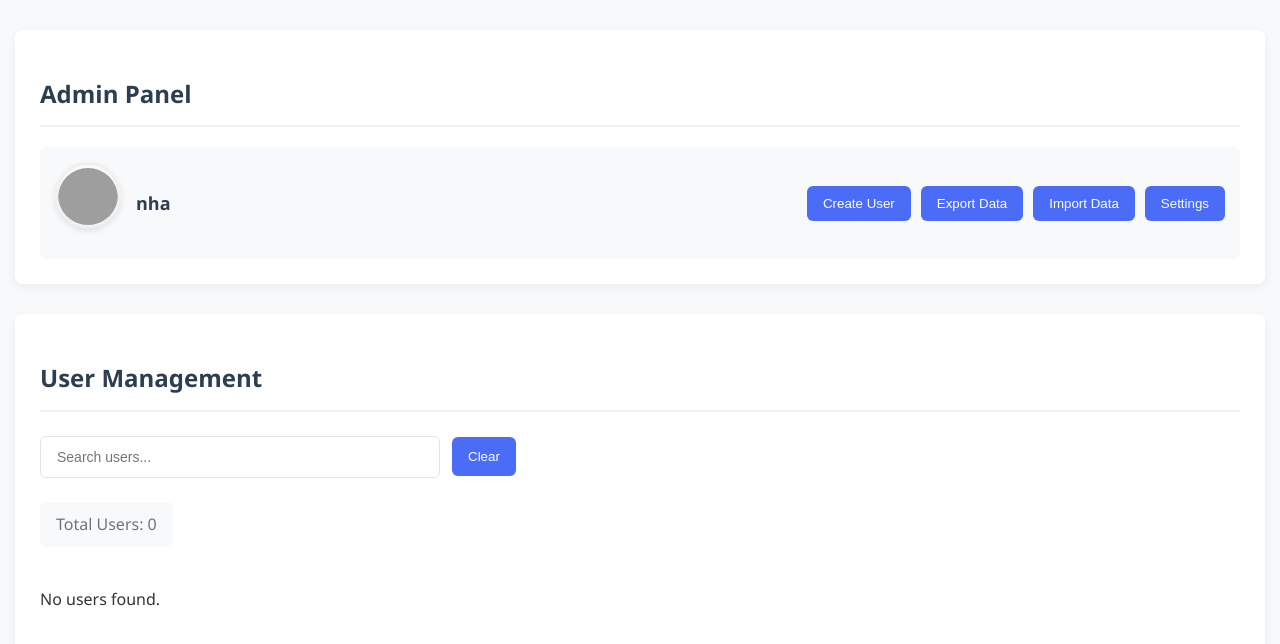
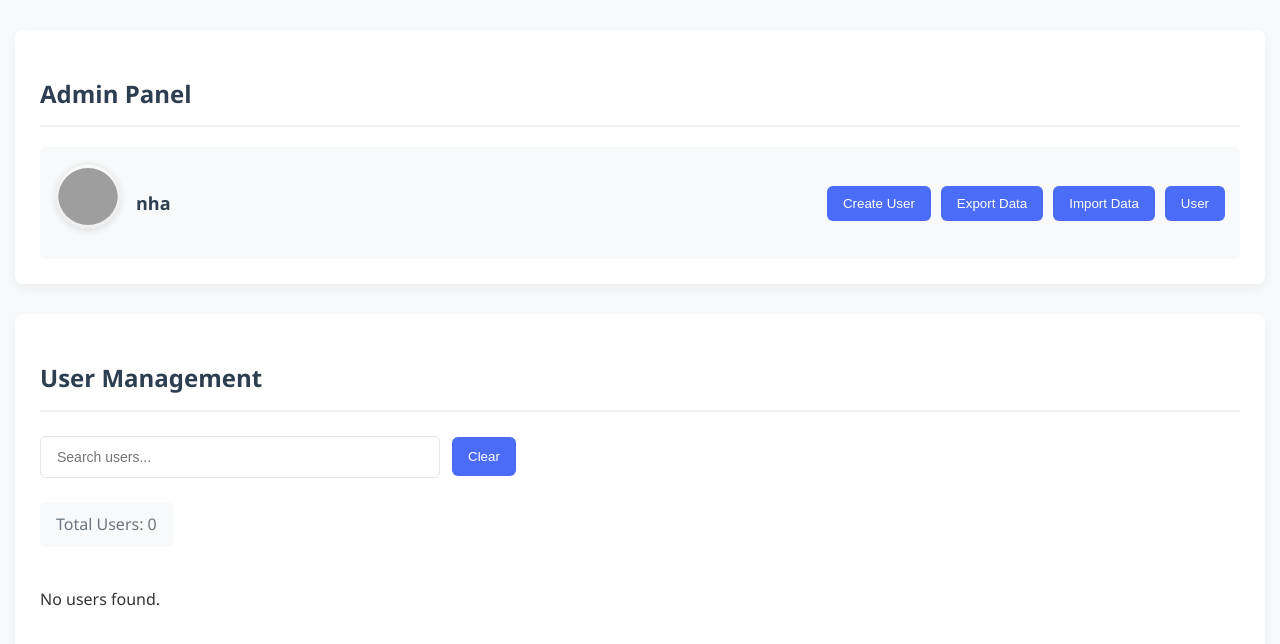
Before and after one commit to panhoy/admin-user, a plain HTML site: page index.html in a window 1280 px wide. Drawn offline with Linux system fonts and the light colour scheme; files that its build step writes are made by us from their sources; grey boxes are pictures that could not be loaded.

Commit message:
Add files via upload

```diff
--- a/index.html
+++ b/index.html
@@ -590,7 +590,7 @@ body {
                     <button id="createUserBtn">Create User</button>
                     <button id="exportDataBtn">Export Data</button>
                     <button id="importDataBtn">Import Data</button>
-                    <button id="settingsBtn">Settings</button>
+                    <a href="user.html"><button id="settingsBtn">User</button></a>
                 </div>
             </div>
         </section>
```
